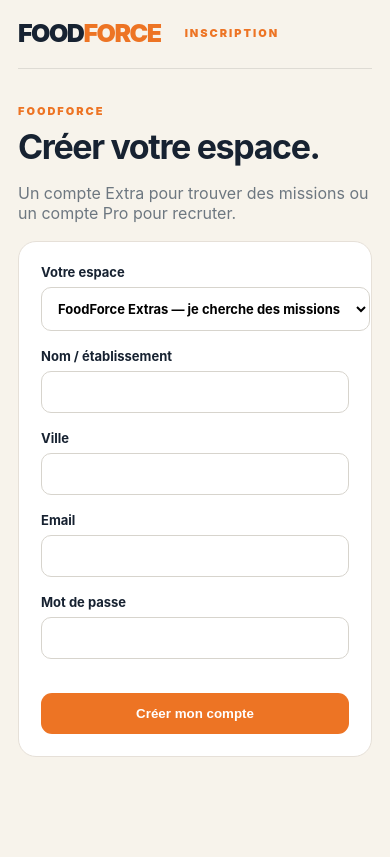
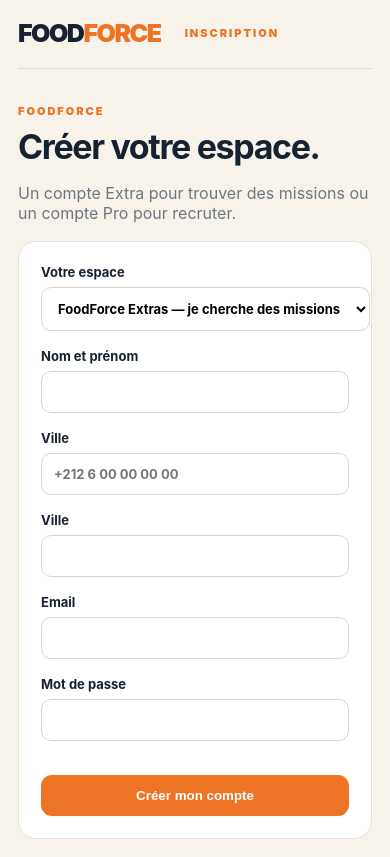
Before and after one commit to aissam76test/test-foodforce, a Next.js app in the folder ffapp/: page /inscription in a window 390 px wide. Built offline with nearby package versions, Linux system fonts and the light colour scheme.

Commit message:
Add phone field to signup

```diff
--- a/ffapp/app/inscription/page.tsx
+++ b/ffapp/app/inscription/page.tsx
@@ -7,6 +7,7 @@ import { createClient } from "../../lib/supabase/client";
 export default function Inscription() {
   const [role, setRole] = useState<"extra" | "pro">("extra");
   const [name, setName] = useState("");
+  const [phone, setPhone] = useState("");
   const [email, setEmail] = useState("");
   const [password, setPassword] = useState("");
   const [city, setCity] = useState("");
@@ -25,6 +26,7 @@ export default function Inscription() {
           role,
           full_name: name,
           city,
+          phone,
         },
       },
     });
@@ -80,10 +82,20 @@ export default function Inscription() {
         </label>
 
         <label>
-          Nom / établissement
+          {role === "extra" ? "Nom et prénom" : "Nom / établissement"}
           <input
             value={name}
             onChange={(e) => setName(e.target.value)}
+            required
+          />
+        </label>
+
+        <label>
+          Ville
+          <input
+            value={phone}
+            onChange={(e) => setPhone(e.target.value)}
+            placeholder="+212 6 00 00 00 00"
             required
           />
         </label>
```
